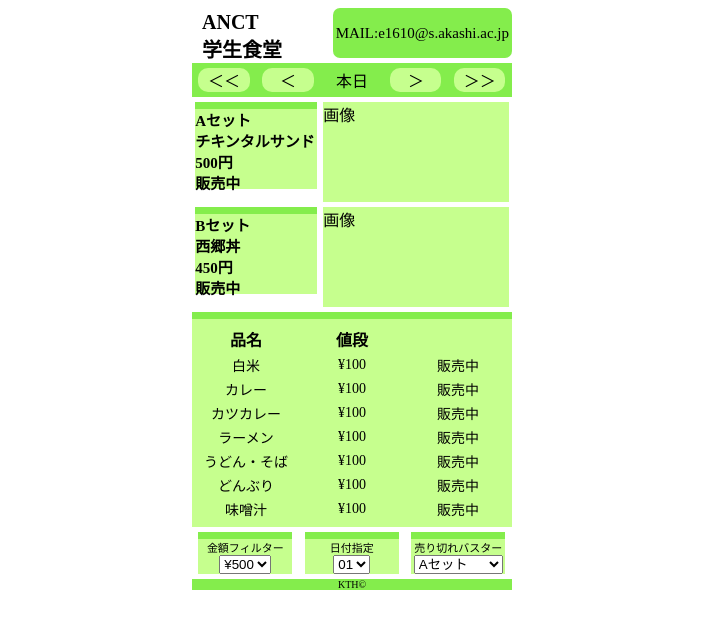
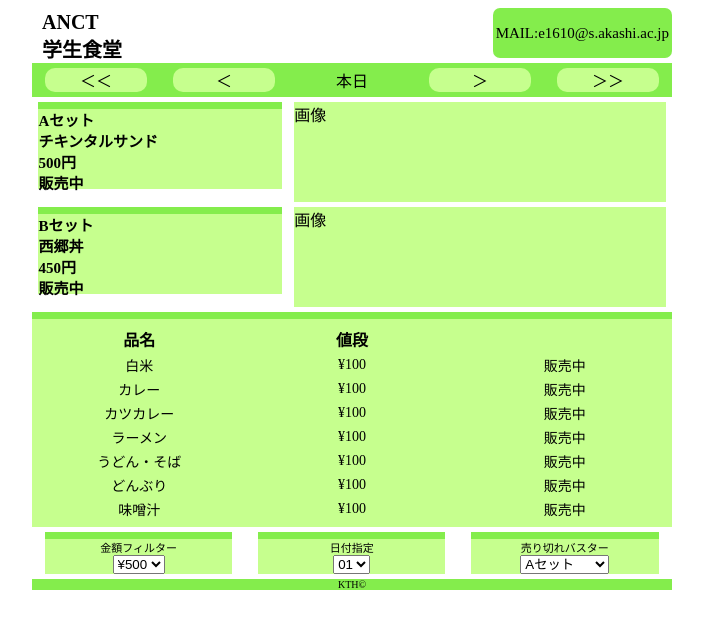
Before and after one commit to BlackLily13/anct_syokudo_system, a plain HTML site: page index.html in a window 1280 px wide. Shown: the whole page, without its empty margins (288-991 px from the left). Drawn offline with Linux system fonts and the light colour scheme.

Commit message:
Update base.css

```diff
--- a/css/base.css
+++ b/css/base.css
@@ -1,5 +1,5 @@
 #all{
-  width: 320px;
+  width: 640px;
   height: 100%;
   min-height: 100%;
 }
@@ -11,7 +11,7 @@ html{
 body{
   margin-left: auto;
   margin-right: auto;
-  width: 320px;
+  width: 640px;
   height: 100%;
 }
 
```
